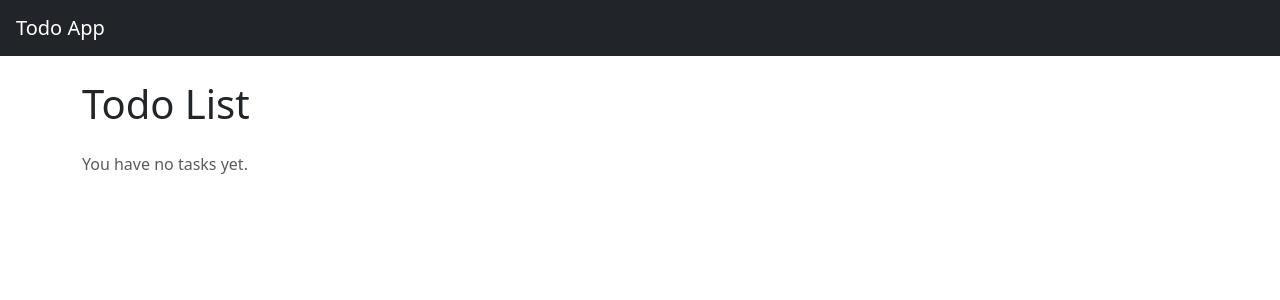
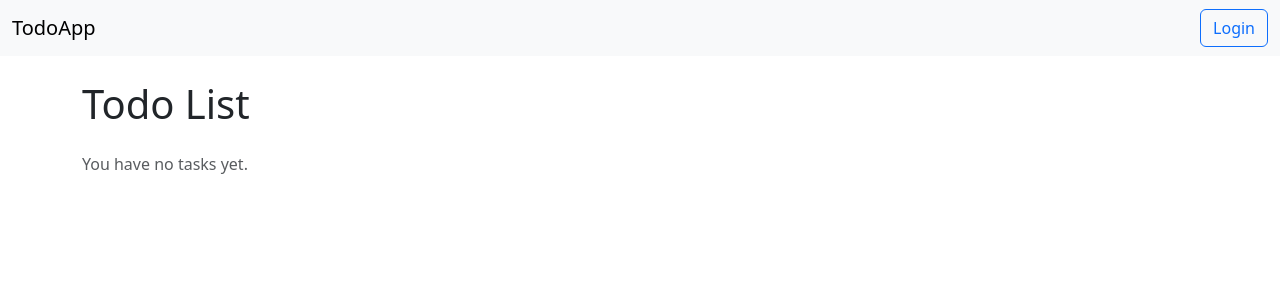
Before and after one commit to cemen2009/todo-list, a Django app: page / in a window 1280 px wide. Shown: the top 300 px of the page. Run offline with Django 5.2, Linux system fonts and the light colour scheme; data that the repository does not hold is empty.

Commit message:
navbar update: excluded to includes dir, added logout/login buttons; removed useless comments in base.html

```diff
--- a/templates/base.html
+++ b/templates/base.html
@@ -4,21 +4,14 @@
     <meta charset="UTF-8">
     <title>{% block title %}Todo App{% endblock %}</title>
     <meta name="viewport" content="width=device-width, initial-scale=1">
-    <!-- Bootstrap CSS (optional) -->
     <link href="https://cdn.jsdelivr.net/npm/bootstrap@5.3.0/dist/css/bootstrap.min.css" rel="stylesheet">
     {% block extra_head %}{% endblock %}
 </head>
 <body>
-    <nav class="navbar navbar-expand-lg navbar-dark bg-dark px-3">
-        <a class="navbar-brand" href="/">Todo App</a>
-    </nav>
+    {% include "includes/navbar.html" %}
 
     <div class="container mt-4">
-        {% block content %}{% endblock %}
+      {% block content %}{% endblock %}
     </div>
-
-    <!-- Bootstrap JS (optional) -->
-    <script src="https://cdn.jsdelivr.net/npm/bootstrap@5.3.0/dist/js/bootstrap.bundle.min.js"></script>
-    {% block extra_js %}{% endblock %}
 </body>
 </html>
--- /dev/null
+++ b/templates/includes/navbar.html
@@ -0,0 +1,31 @@
+<nav class="navbar navbar-expand-lg navbar-light bg-light mb-4">
+  <div class="container-fluid">
+    <a class="navbar-brand" href="{% url 'todo_app:tasks' %}">TodoApp</a>
+
+    <div class="collapse navbar-collapse" id="navbarSupportedContent">
+      <ul class="navbar-nav me-auto mb-2 mb-lg-0">
+      </ul>
+
+      <!-- Right-side: Account section -->
+      <ul class="navbar-nav ms-auto mb-2 mb-lg-0">
+        {% if user.is_authenticated %}
+          <li class="nav-item me-2 navbar-text">
+            Hello, {{ user.username }}!
+          </li>
+          <li class="nav-item">
+{#            <form method="post" action="{% url 'logout' %}">#}
+            <form method="post" action="#">
+              {% csrf_token %}
+              <button type="submit" class="btn btn-outline-danger">Logout</button>
+            </form>
+          </li>
+        {% else %}
+          <li class="nav-item">
+{#            <a class="btn btn-outline-primary" href="{% url 'login' %}">Login</a>#}
+            <a class="btn btn-outline-primary" href="#">Login</a>
+          </li>
+        {% endif %}
+      </ul>
+    </div>
+  </div>
+</nav>
```
